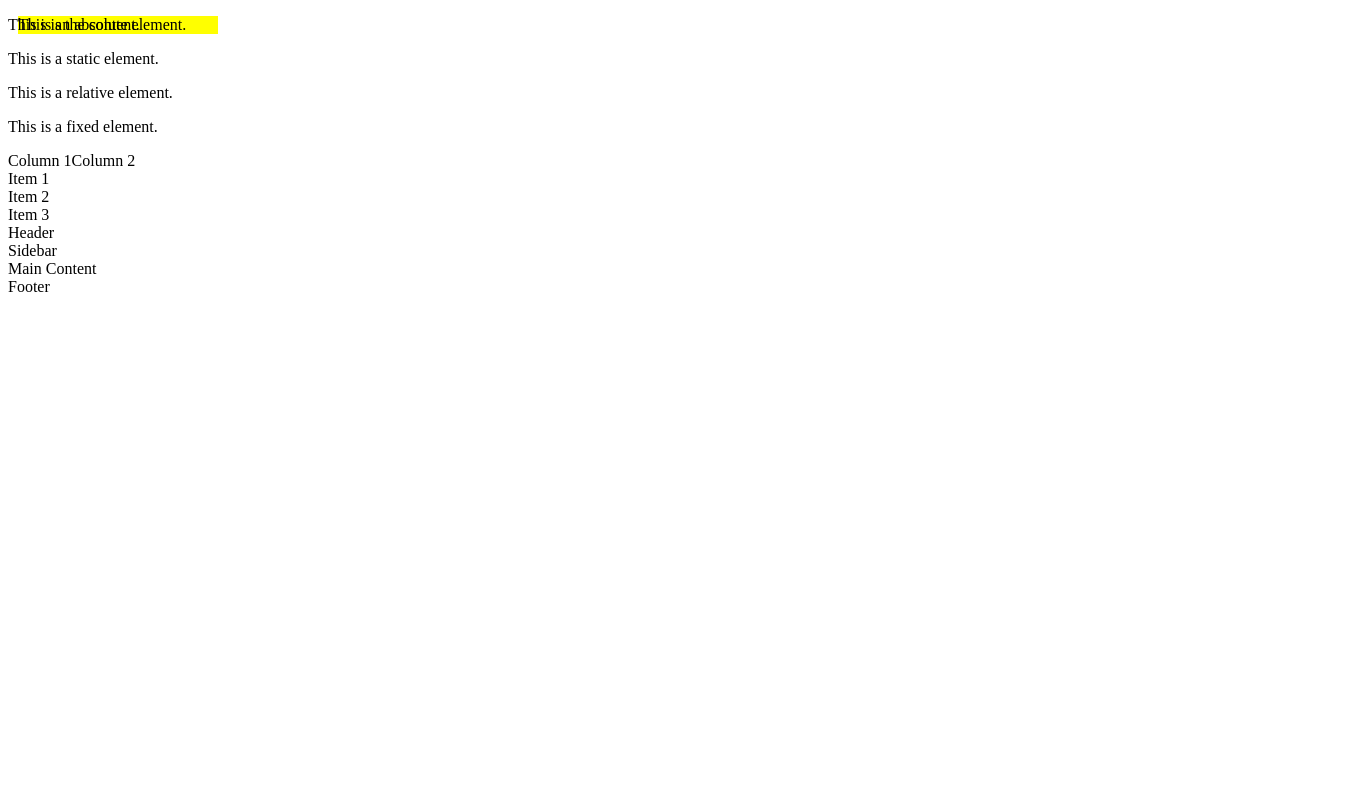
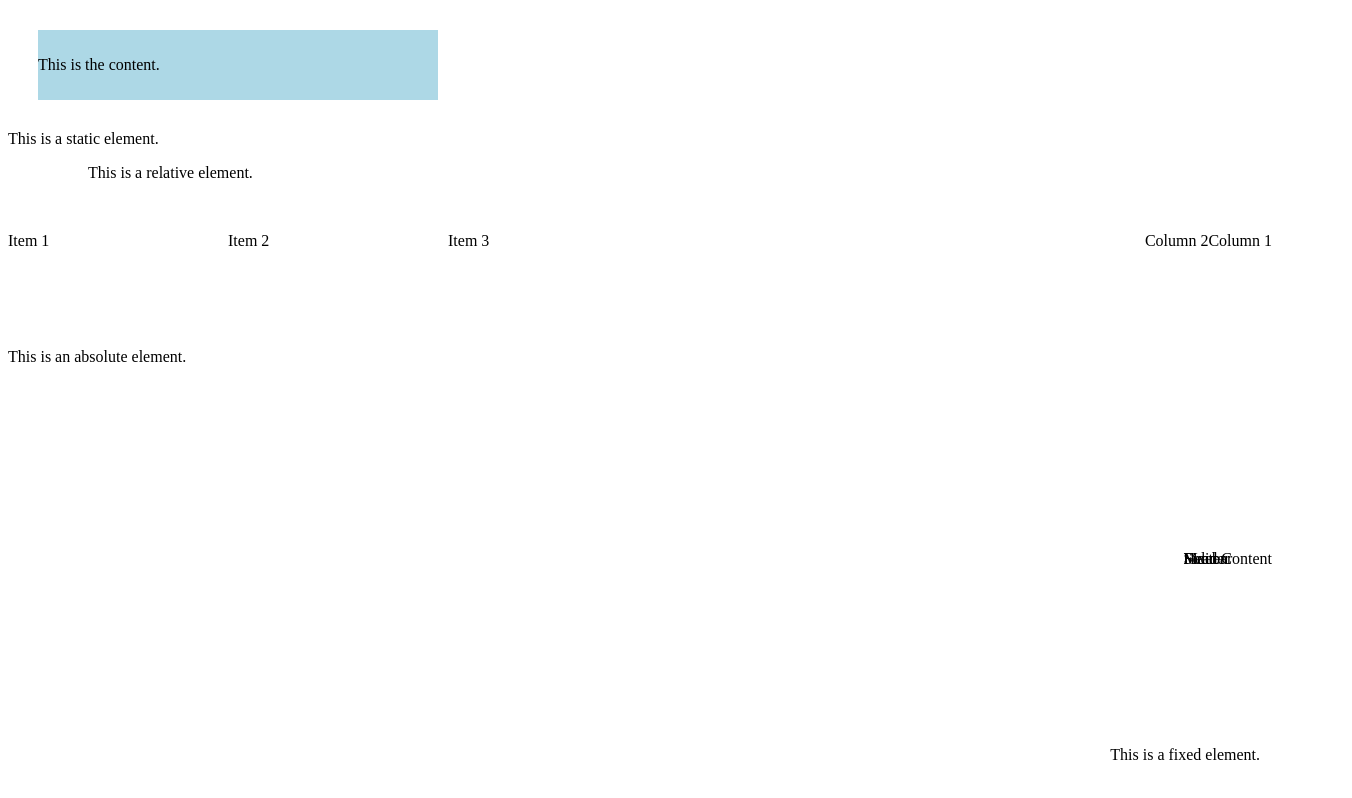
Before and after one commit to savvy-coders/unit-06-css-2-weloveariana, a website: page index.html in a window 1280 px wide. Shown: the whole page, 1352 px wide, since content can reach past the window. Drawn offline with Linux system fonts and the light colour scheme.

Commit message:
correct failing cypress test; add solution for test run of cypress.yml

```diff
--- a/style.css
+++ b/style.css
@@ -1,55 +1,65 @@
 .box {
-  width: 200px;
-  background-color: yellow;
-  padding: 0px;
-  box-sizing: border-box;
-  margin: 20px;
-  /* Add this line */
+  width: 400px;
+  padding: 10px 0;
+  box-sizing: content-box;
+  background-color: lightblue;
 }
 
-
 .box-with-margin {
-  margin: 10px;
+  margin: 30px;
 }
 
 .static-element {
-  position: static;
+  position: relative;
 }
 
 .relative-element {
   position: relative;
-  left: 0px;
+  left: 80px;
 }
 
 .absolute-element {
-  position: absolute;
-  top: 0px;
+  position: relative;
+  top: 150px;
 }
 
 .fixed-element {
-  position: static;
+  position: fixed;
+  bottom: 20px;
+  right: 20px;
 }
 
 .column {
-  float: left;
+  float: right;
 }
 
 .container {
-  display: block;
+  display: inline-flex;
 }
 
 .item {
-  width: 100px;
-  margin-right: 0px;
+  width: 200px;
+  margin-right: 20px;
 }
 
 .grid-container {
-  display: block;
+  display: grid;
+  grid-template-columns: repeat(4, 1fr);
+  grid-template-rows: repeat(3, 100px);
 }
 
-.header,
-.sidebar,
-.main,
-.footer {
-  grid-area: unset;
+.grid-container .header {
+  grid-area: header;
 }
+
+.grid-container .sidebar {
+  grid-area: sidebar;
+}
+
+.grid-container .main {
+  grid-area: main;
+}
+
+.grid-container .footer {
+  grid-area: footer;
+}
```
Also changed, not shown: cypress/e2e/CSS2test.cy.js (+1 -1 lines).
